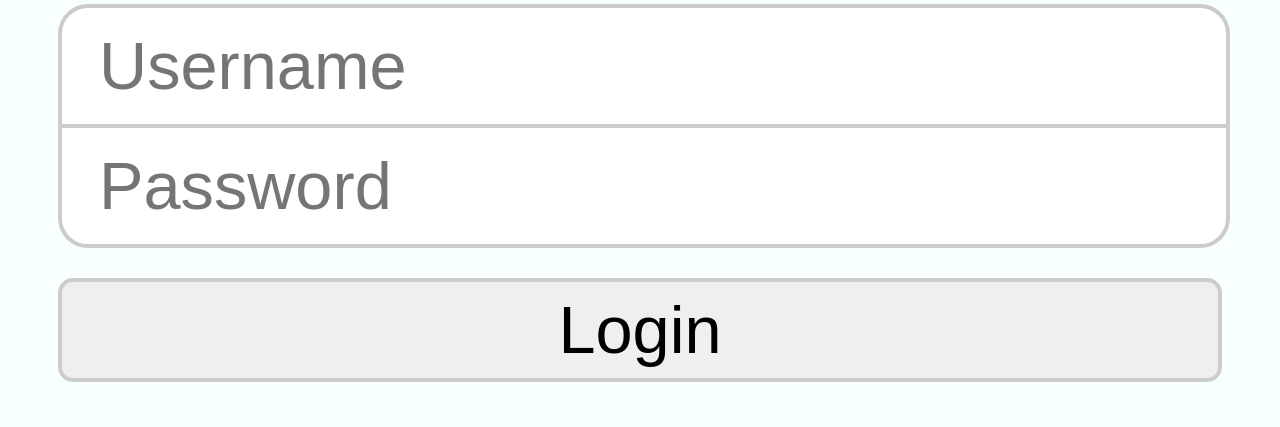
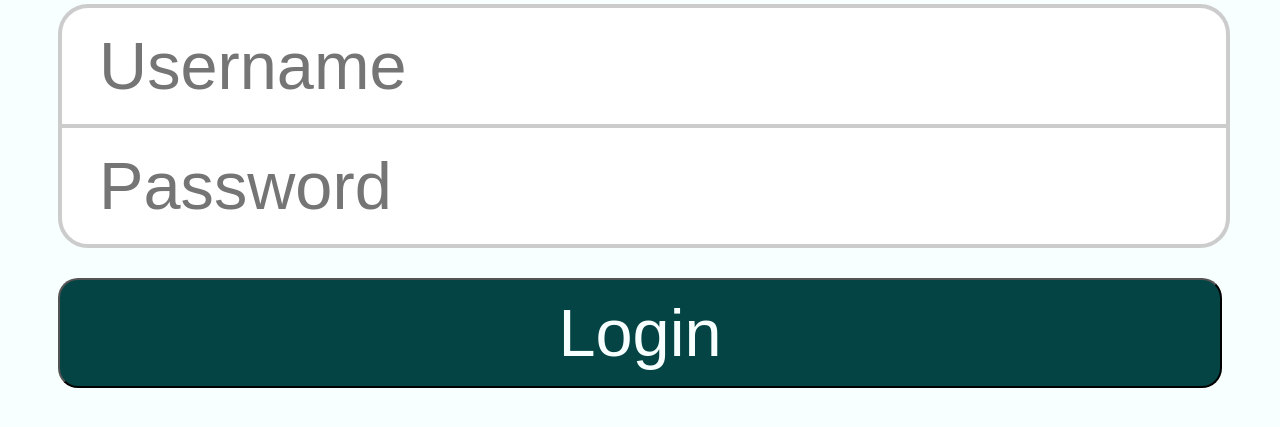
Before and after one commit to exclamationMark/pilly, a Flask app: page /login in a window 1280 px wide. Shown: the part 276-703 px from the top of the page. Run offline with Flask 2, Linux system fonts and the light colour scheme; some libraries are stand-ins or nearby versions.

Commit message:
Changed login button styling

```diff
--- a/server/static/style.css
+++ b/server/static/style.css
@@ -161,10 +161,12 @@ input[type="submit"] {
 	width: 100%;
 	font-size: 50pt;
 	/*margin: 0 50px 0 50px;*/
-	border: 4px solid #ccc;
-	border-radius: 15px;
-	padding: 10px 0 10px 0;
+	/*border: 4px solid #ccc;*/
+	border-radius: 20px;
+	padding: 15px 0 15px 0;
 	margin-top: 30px;
+	background-color: #054444;
+	color: #F7FFFF;
 }
 
 form {
```
